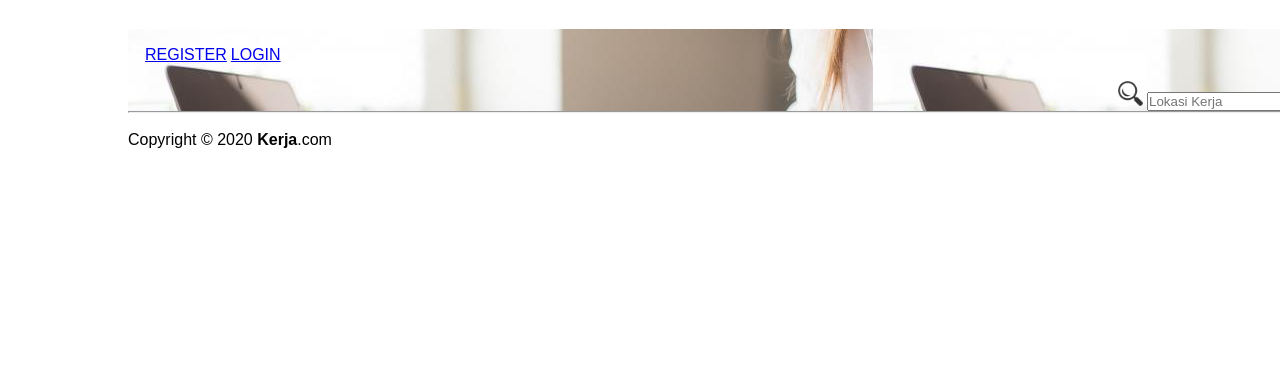
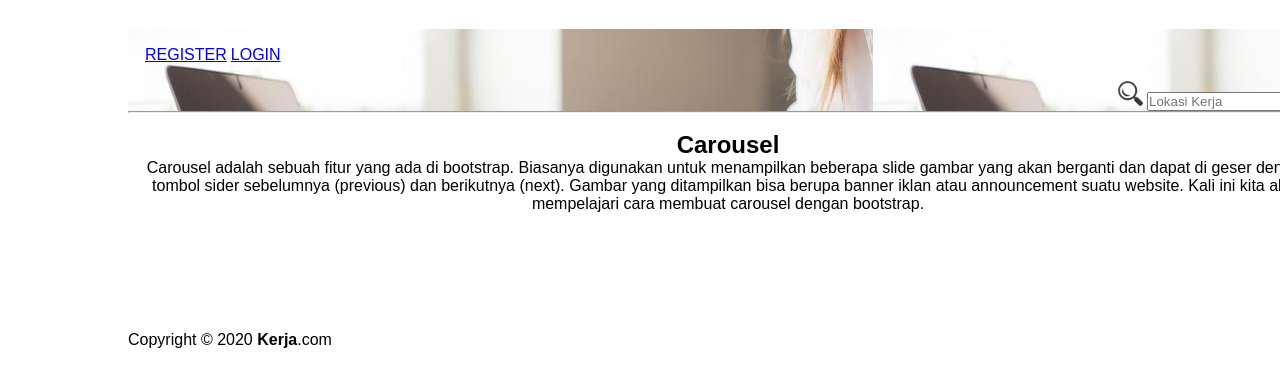
Before and after one commit to 3SatyoN-Dinus/webdas, a plain HTML site: page RepoTugasAkhirUTS/Home.html in a window 1280 px wide. Shown: the part 51-438 px from the top of the page. Drawn offline with Linux system fonts and the light colour scheme; files whose address does not match are found by name.

Commit message:
Update Home.html
update home pada bagian section

```diff
--- a/RepoTugasAkhirUTS/Home.html
+++ b/RepoTugasAkhirUTS/Home.html
@@ -44,6 +44,12 @@
 		</div>
 	</nav><hr>
 	<br/>
+	<section style="text-align: center;height: 200px;">
+		<h1>Carousel</h1>
+		<article>
+			<p>Carousel adalah sebuah fitur yang ada di bootstrap. Biasanya digunakan untuk menampilkan beberapa slide gambar yang akan berganti dan dapat di geser dengan tombol sider sebelumnya (previous) dan berikutnya (next). Gambar yang ditampilkan bisa berupa banner iklan atau announcement suatu website. Kali ini kita akan mempelajari cara membuat carousel dengan bootstrap.</p>
+		</article>
+	</section>
 	<footer>
 		<p>Copyright &copy; 2020 <b>Kerja</b>.com</p>
 	</footer>
```
